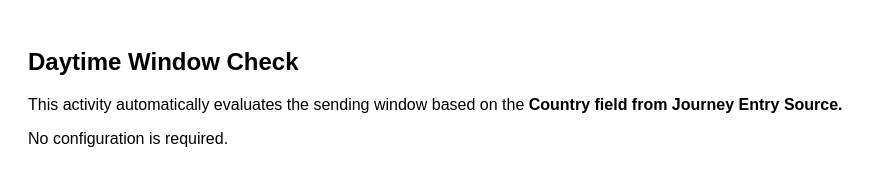
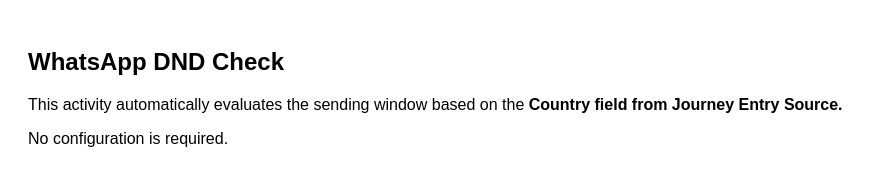
Before and after one commit to ChanuboyinaPavankalyan/WhatsApp-DND-New, a website: page public/index.html in a window 1280 px wide. Shown: the whole page, without its empty margins (0-877 px from the left). Drawn offline with Linux system fonts and the light colour scheme; a script that the page names is missing.

Commit message:
Updated Index.html

```diff
--- a/public/index.html
+++ b/public/index.html
@@ -10,7 +10,7 @@
   </style>
 </head>
 <body>
-  <h2>Daytime Window Check</h2>
+  <h2>WhatsApp DND Check</h2>
   <p>
     This activity automatically evaluates the sending window based on the
     <b>Country field from Journey Entry Source.</b>
```
